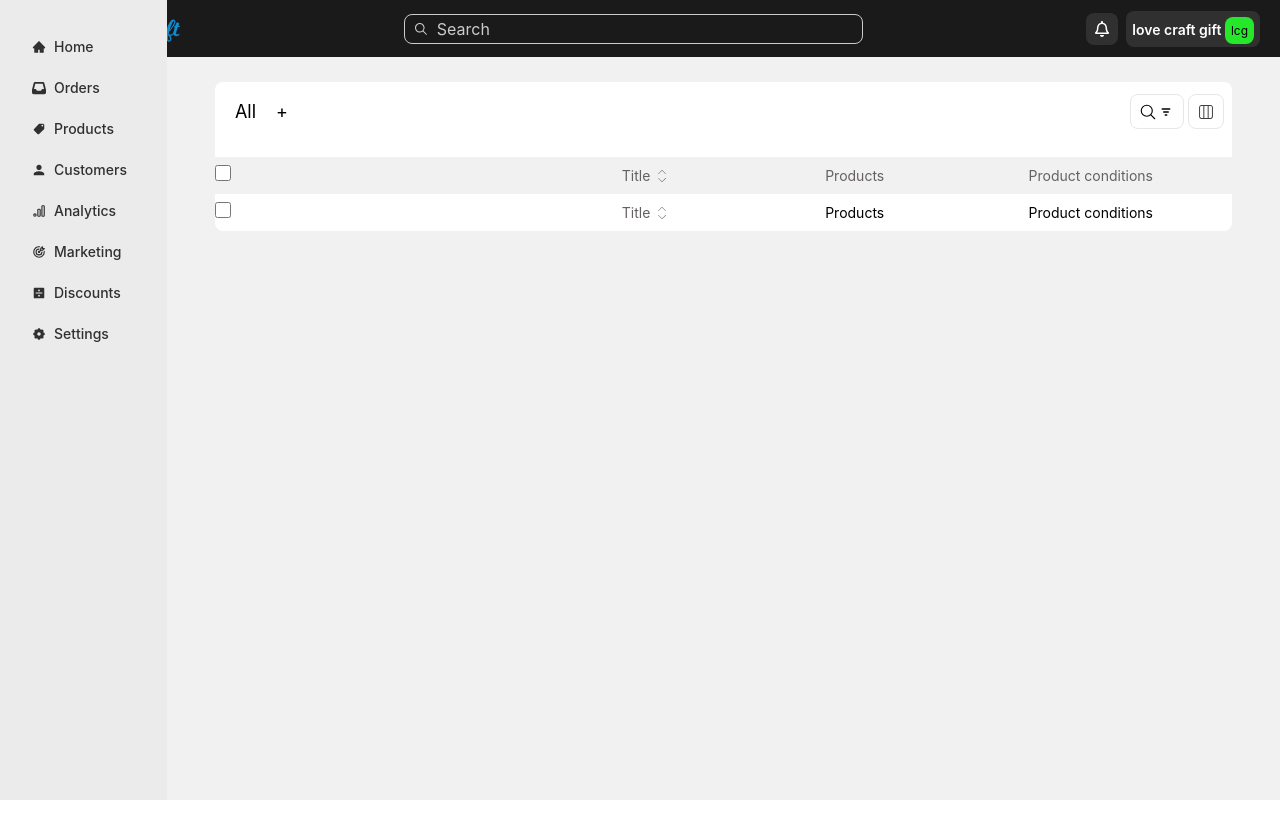
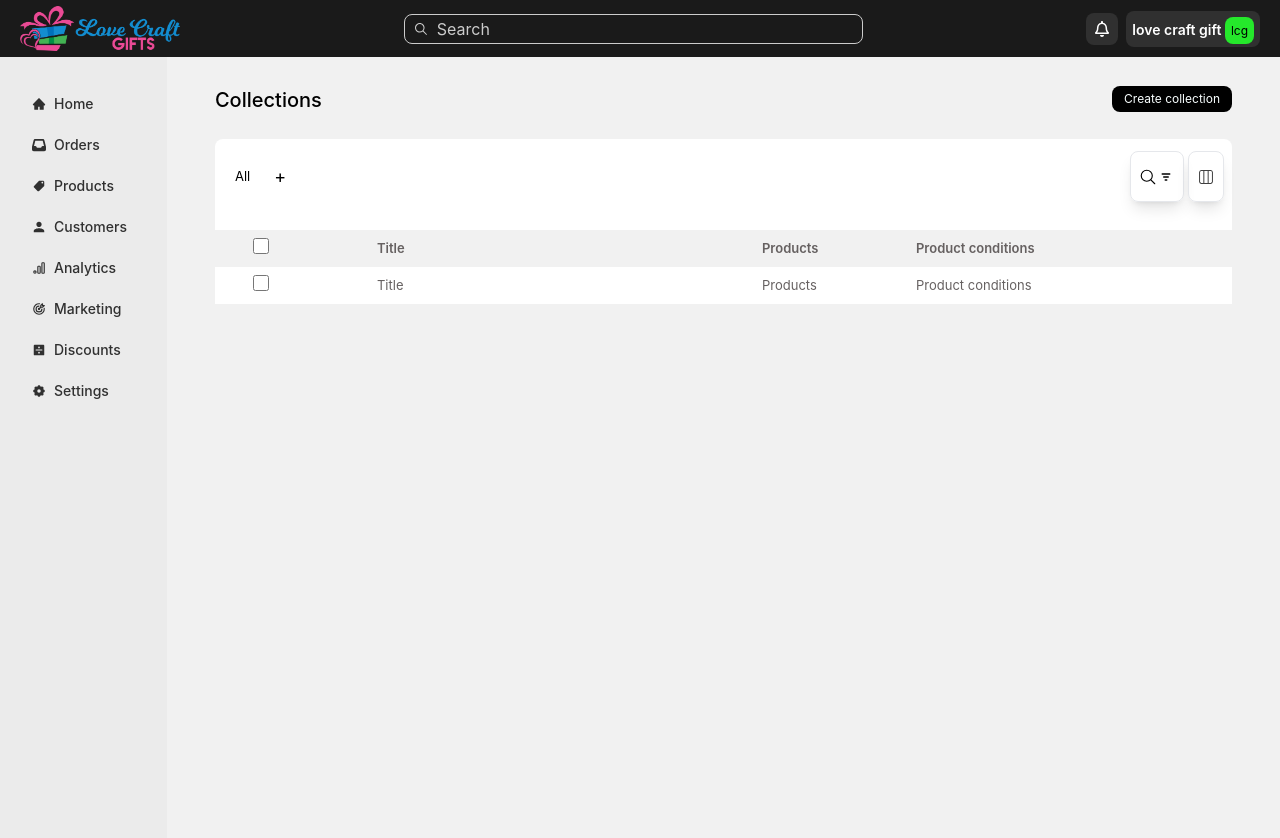
Before and after one commit to sainideepanshu1/lcg-admin-panel, a React (Vite) app: page /collections in a window 1280 px wide. Shown: the top 838 px of the page. Before the commit the page ends 800 px from the top, so only its background shows below. Built offline with nearby package versions, Linux system fonts and the light colour scheme; the HTML template or start-up script is replaced by a standard one; a web font is replaced by a local one.

Commit message:
fixed collections

```diff
--- a/src/Components/Collectons.jsx
+++ b/src/Components/Collectons.jsx
@@ -1,18 +1,19 @@
-import React from 'react';
+import React from "react";
 import { IoSearchOutline } from "react-icons/io5";
 import { CgSortAz } from "react-icons/cg";
 import { CiViewColumn } from "react-icons/ci";
 import { SlArrowDown, SlArrowUp } from "react-icons/sl";
 
-
 const Collections = () => {
   return (
     <>
-      <div className='bg-[#f1f1f1] w-full flex flex-col gap-3'>
-        <div className='bg-[#f1f1f1] justify-between px-12 py-1'>
-          <div className='flex mt-6 justify-between'>
+      <div className="bg-[#f1f1f1] w-full flex flex-col gap-3">
+        <div className="bg-[#f1f1f1] justify-between px-12 py-1">
+          <div className="flex mt-6 justify-between">
             <div>
-              <h1 className='text-[20px] font-medium text-[#000000]'>Collections</h1>
+              <h1 className="text-[20px] font-medium text-[#000000]">
+                Collections
+              </h1>
             </div>
             <div>
               <button className="hover:bg-[#303030] bg-[#000000] text-[#F9FFFF] rounded-lg px-3 py-1 text-[12px]">
@@ -20,47 +21,65 @@ const Collections = () => {
               </button>
             </div>
           </div>
-          <div className='rounded-lg mt-[24px] bg-[#ffffff] w-full gap-4 justify-between flex flex-col'>
-            <div className='flex justify-between py-3 px-2'>
-              <div>
-                <button className="hover:bg-[#E3E3E3] rounded-lg px-3 py-1 text-[18px]">
+          <div className="rounded-lg mt-[24px] bg-[#ffffff] w-full gap-4 justify-between flex flex-col">
+            <div className="flex justify-between py-3 px-2">
+              <div className="flex items-center">
+                <button className="hover:bg-[#E3E3E3] rounded-lg p-3 text-heading">
                   All
                 </button>
-                <button className="hover:bg-[#E3E3E3] rounded-lg px-2 py-1 text-[18px]">
+                <button className="hover:bg-[#E3E3E3] rounded-lg p-3 text-[18px]">
                   +
                 </button>
               </div>
-              <div className='flex gap-1'>
-                <button className="border text-[18px] px-2 py-1 rounded-lg flex items-center">
+              <div className="flex gap-1">
+                <button className="border shadow-lg hover:bg-[#e3e3e3] transition-all text-[18px] px-2 py-1 rounded-lg flex items-center">
                   <IoSearchOutline /> <CgSortAz />
                 </button>
-                <button className="border rounded-lg text-[18px] px-2 py-1">
+                <button className="border shadow-lg hover:bg-[#e3e3e3] transition-all rounded-lg text-[18px] px-2 py-1">
                   <CiViewColumn />
                 </button>
               </div>
             </div>
             <div>
               <div className="grid w-full">
-                <div className='w-full grid items-center text-[14px] text-[#666161] bg-[#f1f1f1] pt-2 pb-2'>
-                  <div className='grid items-center grid-cols-5'>
-                    <div><input className='h-4 w-4' type="checkbox" /></div>
+                <div className="w-full px-2 grid items-center text-[14px] text-[#666161] bg-[#f1f1f1] pt-2 pb-2">
+                  <div
+                    className="grid items-center "
+                    style={{ gridTemplateColumns: " 1fr 1fr 5fr 2fr 4fr" }}
+                  >
+                    <div className="text-center">
+                      <input className="h-4 w-4" type="checkbox" />
+                    </div>
                     <div></div>
-                    <div className='flex gap-2 items-center text-[#666161]'>Title <div className='grid grid-col text-[8px]'><SlArrowUp /> <SlArrowDown /></div></div>
-                    <div>Products </div>
-                    <div>Product conditions</div>
-
+                    <div className="flex font-[600] gap-2 items-center text-heading text-[#666161]">
+                      Title
+                      <div className="flex-col text-[8px] hidden hover:flex">
+                        <SlArrowUp /> <SlArrowDown />
+                      </div>
+                    </div>
+                    <div className="text-heading font-[600] ">Products </div>
+                    <div className="text-heading font-[600] ">Product conditions</div>
                   </div>
                 </div>
               </div>
-              <div className="grid w-full">
-                <div className='w-full grid items-center text-[14px] pt-2 pb-2'>
-                  <div className='grid items-center grid-cols-5'>
-                    <div><input className='h-4 w-4' type="checkbox" /></div>
+              <div className="grid w-full items-center">
+                <div className="w-full px-2 grid items-center text-[14px] text-[#666161] bg-white pt-2 pb-2">
+                  <div
+                    className="grid items-center "
+                    style={{ gridTemplateColumns: " 1fr 1fr 5fr 2fr 4fr" }}
+                  >
+                    <div className="text-center">
+                      <input className="h-4 w-4" type="checkbox" />
+                    </div>
                     <div></div>
-                    <div className='flex gap-2 items-center text-[#666161]'>Title <div className='grid grid-col text-[8px]'><SlArrowUp /> <SlArrowDown /></div></div>
-                    <div>Products </div>
-                    <div>Product conditions</div>
-
+                    <div className="flex gap-2 text-heading items-center text-[#666161]">
+                      Title
+                      <div className="flex-col text-[8px] hidden hover:flex">
+                        <SlArrowUp /> <SlArrowDown />
+                      </div>
+                    </div>
+                    <div className="text-heading">Products </div>
+                    <div className="text-heading">Product conditions</div>
                   </div>
                 </div>
               </div>
@@ -70,6 +89,6 @@ const Collections = () => {
       </div>
     </>
   );
-}
+};
 
 export default Collections;
--- a/src/Components/Navbar.jsx
+++ b/src/Components/Navbar.jsx
@@ -61,7 +61,7 @@ function ToggleProfile(){
 
   return (
     <>
-      <div className=" fixed w-full Navbar flex bg-[rgba(26,26,26,1)]  justify-between items-center px-[20px] py-[6px] ">
+      <div className="w-full Navbar flex bg-[rgba(26,26,26,1)]  justify-between items-center px-[20px] py-[6px] ">
         <div className="">
           <div className="Navicon text-[20px] text-white pr-[8px] sm:block  hidden ">
             <span>
```
